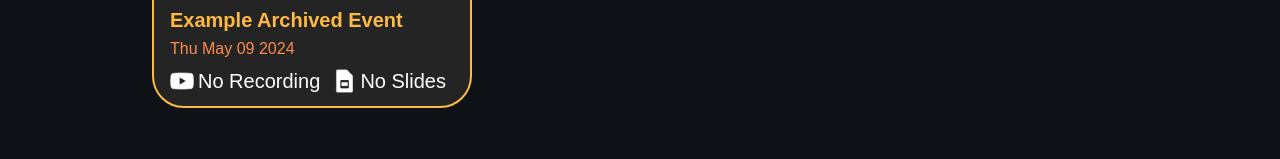
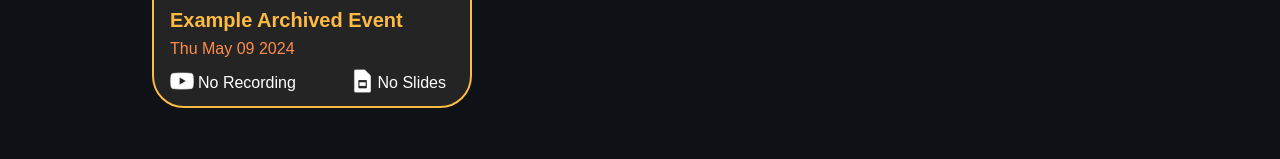
Before and after one commit to uclaacm/acmcyber.com, a Next.js app: page /archive in a window 1280 px wide. Shown: the part 543-702 px from the top of the page. Built offline with nearby package versions, Linux system fonts and the light colour scheme; a web font is replaced by a local one.

Commit message:
fix: font size

```diff
--- a/pages/archive.tsx
+++ b/pages/archive.tsx
@@ -86,7 +86,7 @@ const Event = (showPopUp: any) => (props: EventArchive) => {
         <div className={styles.links}>
           <span>
             <img className={styles.icon} src="/images/utube.svg" />
-            {props.slides !== undefined ? (
+            {props.recording !== undefined ? (
               <a href={props.recording} className={styles.link}>
                 Recording
               </a>
--- a/styles/Archive.module.scss
+++ b/styles/Archive.module.scss
@@ -66,7 +66,7 @@
 
 .link {
   position: relative;
-  font-size: 1.25rem;
+  font-size: 1rem;
   text-align: justify;
   color: white;
 }
@@ -78,8 +78,8 @@
 .nolink {
   display: inline-block;
   color: white;
-  line-height: 1.5rem !important;
-  font-size: 1.25rem !important;
+  line-height: 1.3rem !important;
+  font-size: 1rem !important;
 }
 
 .icon {
```
